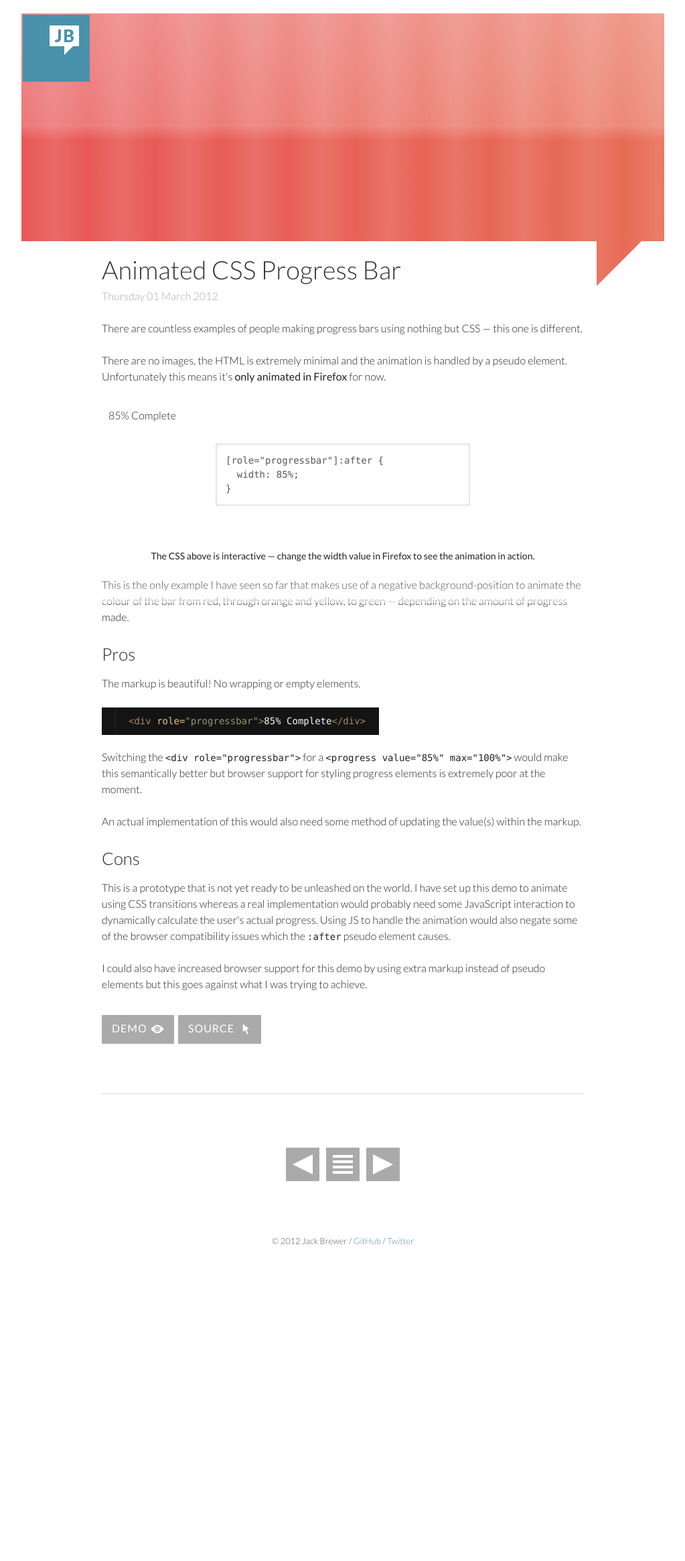
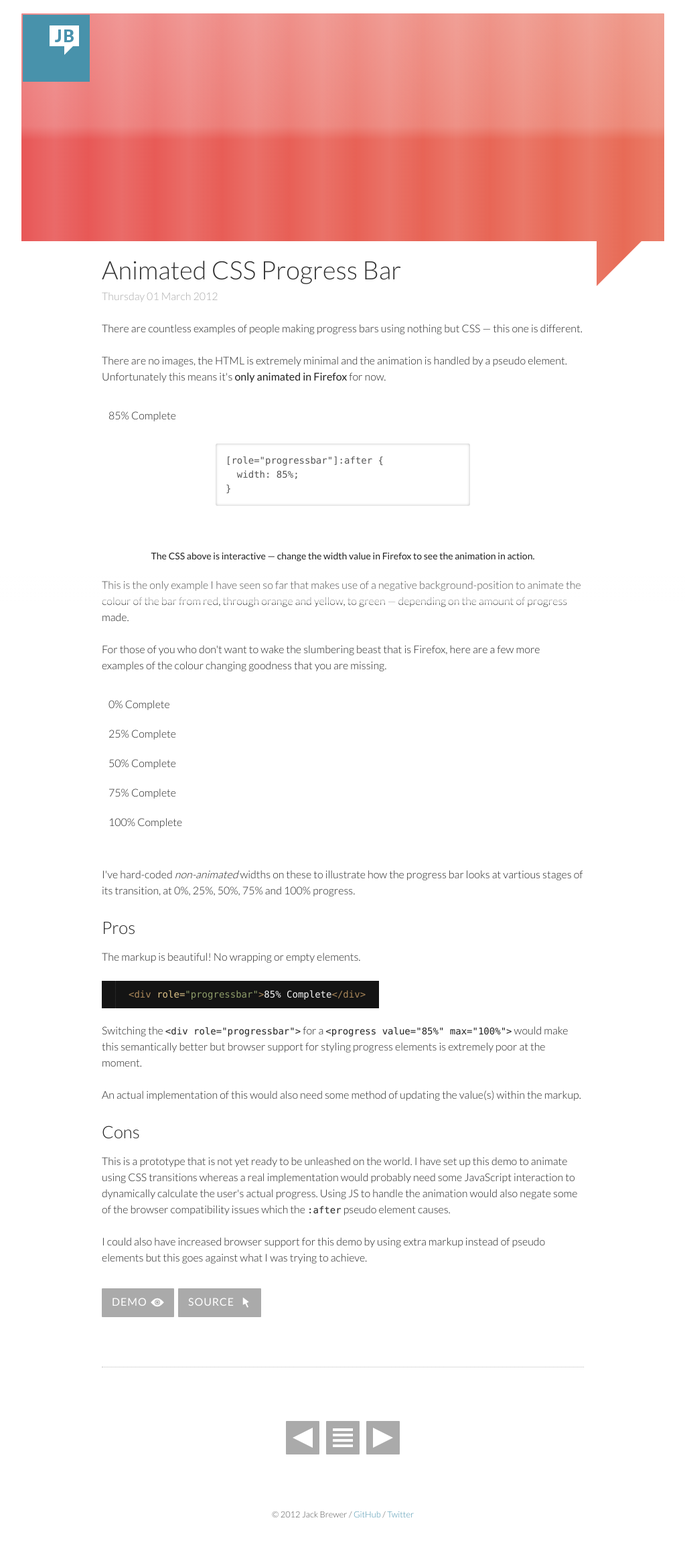
Before and after one commit to jackbrewer/legacy.jackbrewer.co.uk, a Jekyll site: the page built from _posts/2012-03-01-animated-css-progress-bar.html, in a window 1280 px wide. Shown: the whole page at 67% size, without its empty margins (128-1151 px from the left). Built offline with Jekyll 4.4.1, drawn with Linux system fonts in a browser that asks for light colours; nearby versions of some CDN libraries; a style sheet for code colours, icons or effects is not loaded; before the commit the page ends 1922 px from its top, so only the background shows below that.

Commit message:
Adding additional example progress bars

```diff
--- a/_posts/2012-03-01-animated-css-progress-bar.html
+++ b/_posts/2012-03-01-animated-css-progress-bar.html
@@ -15,6 +15,15 @@
 </div>
 <p class="note">The CSS above is interactive &mdash; change the width value in Firefox to see the animation in action.</p>
 <p>This is the only example I have seen so far that makes use of a negative background-position to animate the colour of the bar from red, through orange and yellow, to green &mdash; depending on the amount of progress made.</p>
+<p>For those of you who don't want to wake the slumbering beast that is Firefox, here are a few more examples of the colour changing goodness that you are missing.</p>
+<div class="example">
+	<div role="progressbar" data-value="0" >0% Complete</div>
+	<div role="progressbar" data-value="25">25% Complete</div>
+	<div role="progressbar" data-value="50">50% Complete</div>
+	<div role="progressbar" data-value="75">75% Complete</div>
+	<div role="progressbar" data-value="100">100% Complete</div>
+</div>
+<p>I've hard-coded <em>non-animated</em> widths on these to illustrate how the progress bar looks at vartious stages of its transition, at 0%, 25%, 50%, 75% and 100% progress.</p>
 <h2>Pros</h2>
 <p>The markup is beautiful! No wrapping or empty elements.</p>
 <pre class="prettyprint"><code class="html">&lt;div role="progressbar"&gt;85% Complete&lt;/div&gt;</code></pre>
--- a/assets/animated-css-progress-bar/css/header.css
+++ b/assets/animated-css-progress-bar/css/header.css
@@ -38,3 +38,24 @@
 		background-size: 100% 100%, 50px 100%, 4400px 210px;
 	}
 }
+
+/* Hard coded widths for additional example progress bars */
+
+[role="progressbar"][data-value] {
+	margin-bottom: 20px;
+}
+[role="progressbar"][data-value="0"]:after {
+	width: 0%;
+}
+[role="progressbar"][data-value="25"]:after {
+	width: 25%;
+}
+[role="progressbar"][data-value="50"]:after {
+	width: 50%;
+}
+[role="progressbar"][data-value="75"]:after {
+	width: 75%;
+}
+[role="progressbar"][data-value="100"]:after {
+	width: 100%;
+}
```
